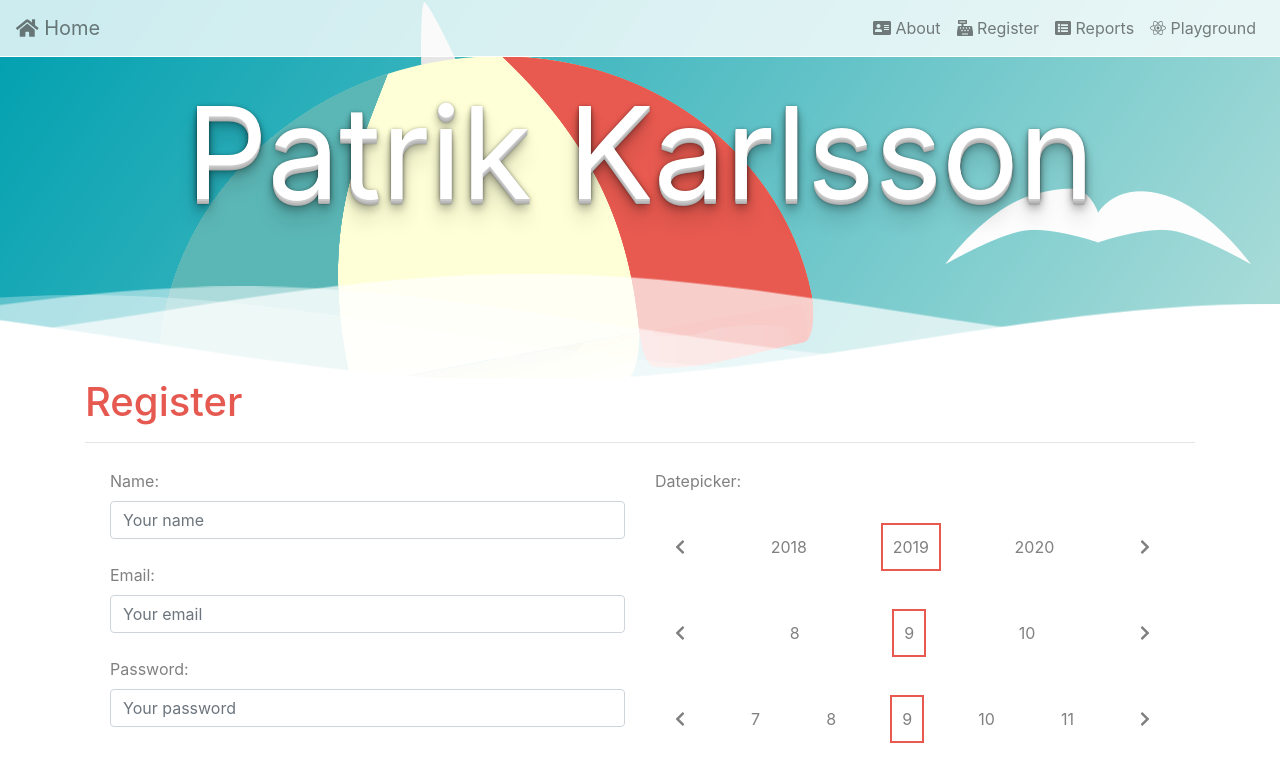
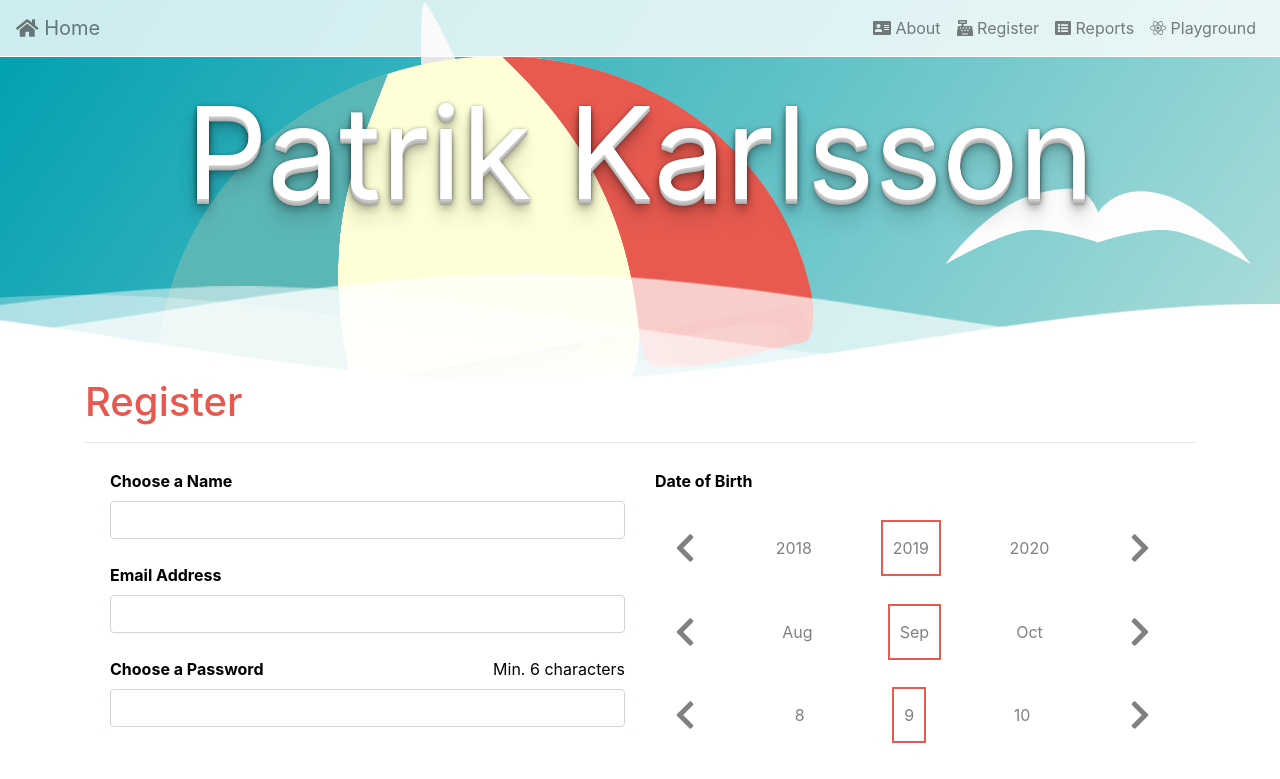
Before and after one commit to 8ptk4/ramverk2, a React (Create React App) app in the folder me-app/: page /register in a window 1280 px wide. Shown: the top 779 px of the page. Built offline with nearby package versions, Linux system fonts and the light colour scheme.

Commit message:
-----> laptop

```diff
--- a/me-app/src/components/views/Register.js
+++ b/me-app/src/components/views/Register.js
@@ -22,6 +22,12 @@ const Section = styled.section`
 const DateYear = styled.div`
     display: flex;
     justify-content: space-between;
+    -webkit-touch-callout: none;
+    -webkit-user-select: none;
+    -khtml-user-select: none;
+    -moz-user-select: none;
+    -ms-user-select: none;
+    user-select: none;
 
     .active {
         outline: 2px solid #E85A50
@@ -47,6 +53,16 @@ const FormStyle = styled.form`
     button {
         margin-top: 30px;
     }
+
+    label {
+        color: black;
+        font-weight: bold;
+    }
+
+    .secondary_label {
+        float: right;
+        color: black;
+    }
 `;
 
 
@@ -56,8 +72,6 @@ const INITIAL_STATE = {
     password: ""
 };
 
-const monthsArray = [1, 2, 3, 4, 5, 6, 7, 8, 9, 10, 11, 12];
-
 
 const Register = (props) => {
     React.useEffect(() => {
@@ -66,25 +80,26 @@ const Register = (props) => {
 
     const { handleSubmit, handleChange, handleBlur, values, errors, isSubmitting } = useFormValidation(INITIAL_STATE, validateAuth);
 
+    const newDate = new Date();
+
     const getMonth = () => {
-        const newDate = new Date();
         const month = newDate.getMonth();
 
         return parseInt(month) + 1;
     };
 
+
+
     const getDay = () => {
-        const newDate = new Date();
         const day = newDate.getDate();
 
         return parseInt(day);
     };
 
+
+
     const getDaysOfMonth = (currentMonth, currentYear) => {
         const amountOfDays = new Date(currentYear, currentMonth, 0).getDate();
-        console.log("Number of days in " + currentMonth
-            + "nd month of the year " + currentYear
-            + " is " + amountOfDays);
 
         return amountOfDays;
     };
@@ -94,6 +109,7 @@ const Register = (props) => {
     const [day, setDay] = useState(getDay());
     const [isPressed, setIsPressed] = useState(false);
 
+
     const turnMonth = (current) => {
         if (current < 1) {
             setMonth(12)
@@ -101,6 +117,29 @@ const Register = (props) => {
             setMonth(1);
         } else {
             setMonth(current)
+        }
+
+        return (current)
+    }
+
+    const getMonthName = (monthNr) => {
+        const monthArray = [
+            'Jan', 'Feb', 'Mar', 'Apr', 'May', 'Jun', 'Jul', 'Aug', 'Sep', 'Oct', 'Nov', 'Dec'
+        ];
+
+        return monthArray[monthNr - 1];
+    }
+
+
+
+    const turnDay = (current, total) => {
+        total = getDaysOfMonth(month, year);
+        if (current < 1) {
+            setDay(total)
+        } else if (current > total) {
+            setDay(1);
+        } else {
+            setDay(current)
         }
 
         return (current)
@@ -132,12 +171,48 @@ const Register = (props) => {
         }
     };
 
+
+
+    const calculateNextDay = (extraDay = 0) => {
+        const total = getDaysOfMonth(month, year);
+        console.log("Day: ", day)
+        console.log(total)
+        switch (day + extraDay) {
+            case total - 1 + extraDay:
+                return total;
+                break;
+            case total + extraDay:
+                return 1 + extraDay;
+                break;
+            default:
+                return (day + 1);
+        }
+    };
+
+    const calculatePreviousDay = (extraDay = 0) => {
+        const total = getDaysOfMonth(month, year);
+
+        switch (day - extraDay) {
+            case 2 - extraDay:
+                return 1;
+                break;
+            case 1 - extraDay:
+                return total - extraDay;
+                break;
+            default:
+                return (day - 1);
+        }
+    };
+
+
     const handleLongPress = (value = 1, callback = setYear) => () => {
         callback(prevState => prevState + value);
     };
 
     const longPressHandlersPlus = useLongPress(handleLongPress(1));
     const longPressHandlersMinus = useLongPress(handleLongPress(-1));
+    const longPressHandlersPlusDay = useLongPress(handleLongPress(1, setDay));
+    const longPressHandlersMinusDay = useLongPress(handleLongPress(-1, setDay));
 
     return (
         <>
@@ -145,7 +220,7 @@ const Register = (props) => {
                 <div className="container">
                     <FormStyle className="row" onSubmit={handleSubmit}>
                         <div className="col-sm">
-                            <label>Name:</label>
+                            <label>Choose a Name</label>
                             <Form.Control
                                 onChange={handleChange}
                                 value={values.name}
@@ -154,11 +229,10 @@ const Register = (props) => {
                                 className={errors.name && 'error-input'}
                                 type="text"
                                 autoComplete="off"
-                                placeholder="Your name"
                             />
                             {errors.name && <p className="error-text">{errors.name}</p>}
                             <br />
-                            <label>Email:</label>
+                            <label>Email Address</label>
                             <Form.Control
                                 onChange={handleChange}
                                 name="email"
@@ -167,11 +241,10 @@ const Register = (props) => {
                                 value={values.email}
                                 className={errors.email && 'error-input'}
                                 autoComplete="off"
-                                placeholder="Your email"
                             />
                             {errors.email && <p className="error-text">{errors.email}</p>}
                             <br />
-                            <label>Password:</label>
+                            <label>Choose a Password</label><span className="secondary_label">Min. 6 characters</span>
                             <Form.Control
                                 onChange={handleChange}
                                 name="password"
@@ -179,18 +252,18 @@ const Register = (props) => {
                                 onBlur={handleBlur}
                                 className={errors.password && 'error-input'}
                                 value={values.password}
-                                placeholder="Your password"
                             />
                             {errors.password && <p className="error-text">{errors.password}</p>}
                             <br />
                         </div>
                         <DatePicker className="col-sm">
-                            <span>Datepicker: </span>
+                            <label>Date of Birth</label>
                             <DateYear>
                                 <span>
                                     <FontAwesomeIcon
                                         onClick={() => setYear(year - 1)}
                                         id="leftArrow"
+                                        size="2x"
                                         icon={faChevronLeft}
                                         {...longPressHandlersMinus}
                                     />
@@ -200,6 +273,7 @@ const Register = (props) => {
                                 <span>{year + 1}</span>
                                 <span>
                                     <FontAwesomeIcon
+                                        size="2x"
                                         onClick={() => setYear(year + 1)}
                                         icon={faChevronRight}
                                         {...longPressHandlersPlus}
@@ -209,17 +283,19 @@ const Register = (props) => {
                             <DateYear>
                                 <span>
                                     <FontAwesomeIcon
+                                        size="2x"
                                         icon={faChevronLeft}
                                         onClick={() => turnMonth(month - 1)}
                                     />
                                 </span>
 
-                                <span>{calculatePreviousMonth()}</span>
-                                <span className="active">{month}</span>
-                                <span>{calculateNextMonth()}</span>
+                                <span>{getMonthName(calculatePreviousMonth())}</span>
+                                <span className="active">{getMonthName(month)}</span>
+                                <span>{getMonthName(calculateNextMonth())}</span>
 
                                 <span>
                                     <FontAwesomeIcon
+                                        size="2x"
                                         icon={faChevronRight}
                                         onClick={() => turnMonth(month + 1)}
                                     />
@@ -228,16 +304,23 @@ const Register = (props) => {
                             <DateYear>
                                 <span>
                                     <FontAwesomeIcon
+                                        size="2x"
                                         icon={faChevronLeft}
-
+                                        onClick={() => turnDay(day - 1)}
+                                        {...longPressHandlersMinusDay}
                                     />
                                 </span>
-                                <span>{day - 2}</span>
-                                <span>{day - 1}</span>
+                                <span>{calculatePreviousDay()}</span>
                                 <span className="active">{day}</span>
-                                <span>{day + 1}</span>
-                                <span>{day + 2}</span>
-                                <span><FontAwesomeIcon icon={faChevronRight} /></span>
+                                <span>{calculateNextDay()}</span>
+                                <span>
+                                    <FontAwesomeIcon
+                                        size="2x"
+                                        icon={faChevronRight}
+                                        onClick={() => turnDay(day + 1)}
+                                        {...longPressHandlersPlusDay}
+                                    />
+                                </span>
                             </DateYear>
                         </DatePicker>
                         <Button
```
